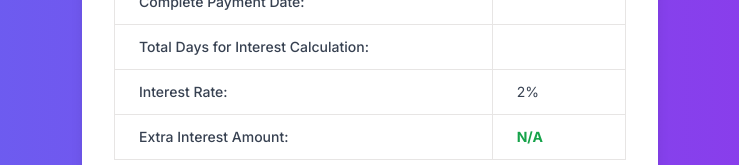
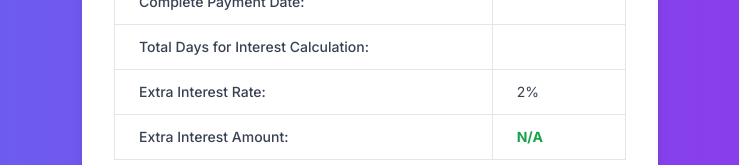
Before and after one commit to ratandigital/psb-report-25, a Next.js app: page /voucher in a window 1280 px wide. Shown: the part 516-681 px from the top of the page, without its empty margins (270-1009 px from the left). Built offline with nearby package versions, Linux system fonts and the light colour scheme.

Commit message:
Update page.tsx

```diff
--- a/app/voucher/page.tsx
+++ b/app/voucher/page.tsx
@@ -82,7 +82,7 @@ const VoucherPage = () => {
               </tr>
               {/* Interest Rate */}
               <tr className="border-b hover:bg-gray-50">
-                <td className="py-3 px-6 font-medium border-l border-r">Interest Rate:</td>
+                <td className="py-3 px-6 font-medium border-l border-r">Extra Interest Rate:</td>
                 <td className="py-3 px-6 border-l border-r">2%</td>
               </tr>
               {/* Extra Interest Amount */}
```
